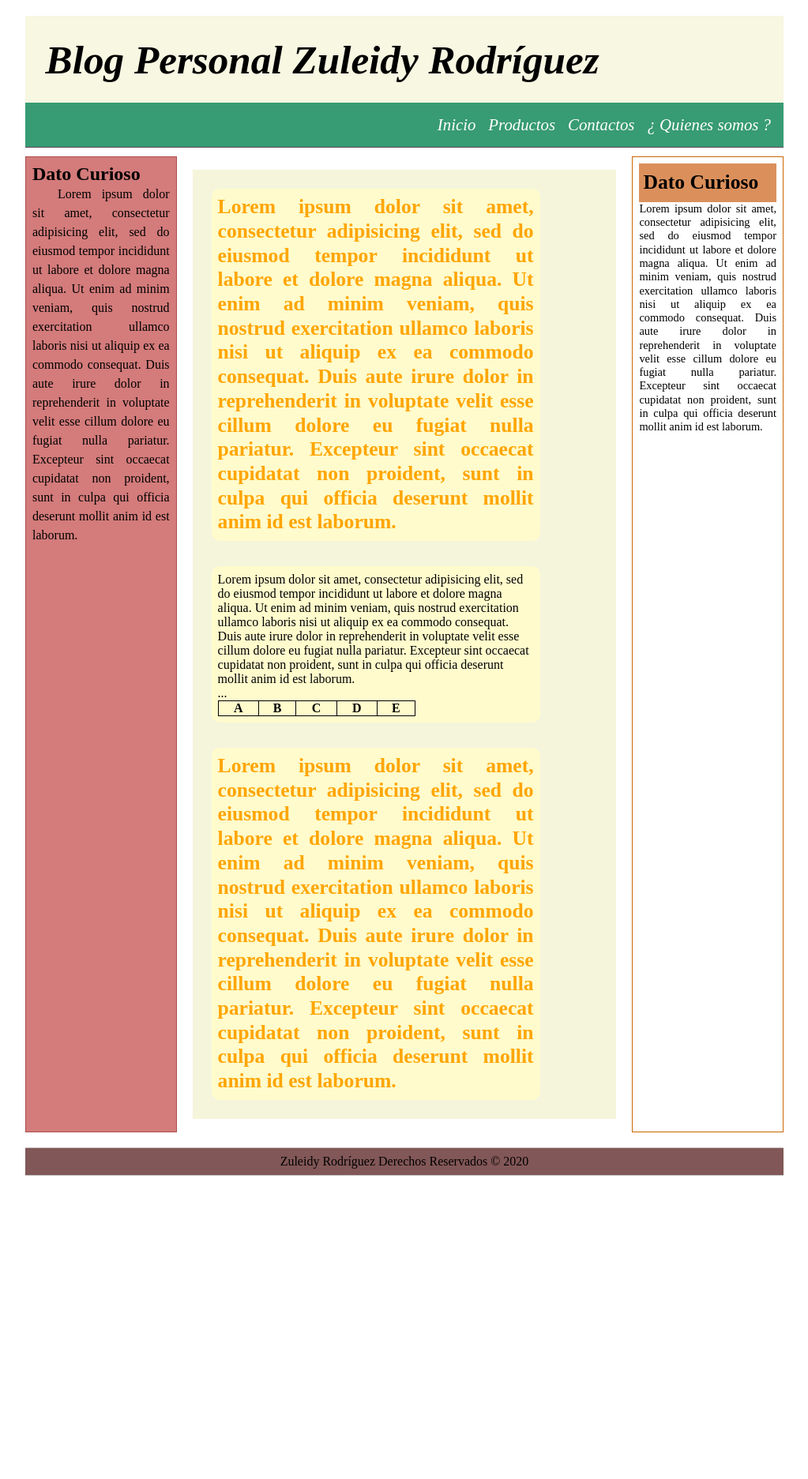
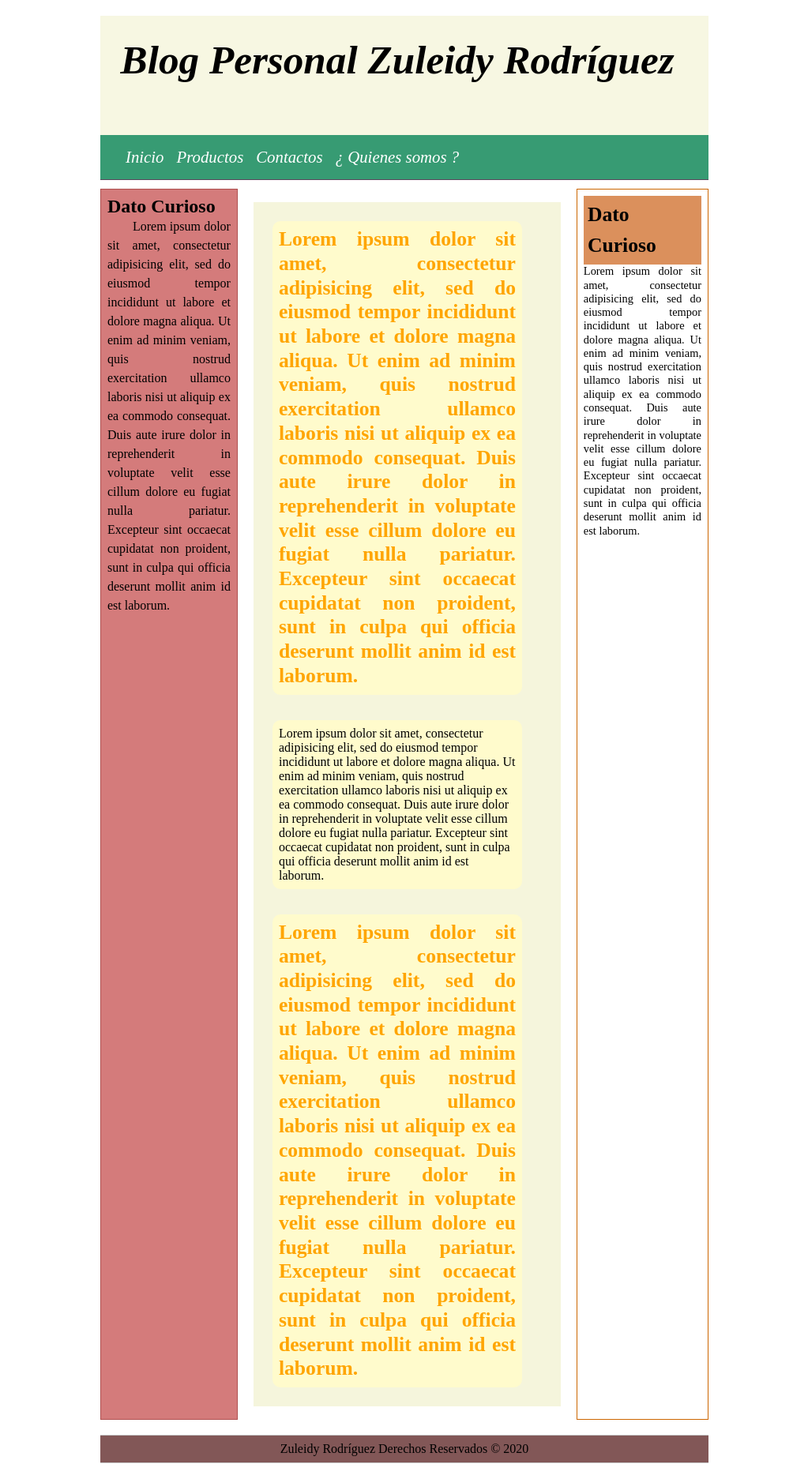
Before and after one commit to zulean1/Paginas-Web, a PHP site: page /views/blog.html in a window 1280 px wide. Shown: the whole page at 79% size, without its empty margins (128-1151 px from the left). Before the commit the page ends 1489 px from the top, so only its background shows below. Run offline with PHP 8.4, Linux system fonts and the light colour scheme; lists and menus that the app fills with data are empty.

Commit message:
Practica en blog

```diff
--- a/Blog/css/miestilo.css
+++ b/Blog/css/miestilo.css
@@ -6,25 +6,22 @@
 
 .content {
 
-	width: 960px;
+	width: 770px;
     margin: 20px auto;
     -moz-box-sizing: border-box;
     -webkit-box-sizing: border-box;
      box-sizing: border-box;
 }
 
-.cabecera{
 
-
-    padding: 1em;
-    background:#F7F7E2;
-
-}
 .cabecera{
 
 
     font-style: italic;
     font-size: 1.6em;
+    padding: 1em;
+    background:#F7F7E2;
+    height: 100px;
 
 }
 
@@ -34,7 +31,7 @@
     border-bottom: 1px solid #5C475E;
     background: #379B73;
     display: flex;
-    justify-content: flex-end;
+    justify-content: flex-start;
 
 
 }
@@ -75,7 +72,7 @@ a{
 .columna {
 
 
-    width: 220px;
+    width: 230px;
     margin: 3px auto;
     padding: 0.5em;
     background-color: #D47B7B;
@@ -92,7 +89,7 @@ a{
 
     background: beige;
     float: left;
-    width: 660px;
+    width: 550px;
     margin: 20px;
     padding: 0.5em;
 
@@ -101,7 +98,7 @@ a{
 
 
 .seccion .articulo{
-    width: 400px;
+    width: 300px;
 	display: inline-block;
 	background: #FFFBCC;
     padding: 0.5em;
@@ -171,12 +168,3 @@ text-align: justify;
 
 
 }
-
-
-.normal {
-width: 250px;
-border-collapse: collapse;
-}
-.normal th, .normal td {
-border: 1px solid #000;
-}
--- a/Blog/views/blog.html
+++ b/Blog/views/blog.html
@@ -52,17 +52,6 @@
 				proident, sunt in culpa qui officia deserunt mollit anim id est laborum.
 				</p>
 
-
-		<table class="normal" summary="Tabla genérica">
-		<tr>
-		<th scope="col">A</th>
-		<th scope="col">B</th>
-		<th scope="col">C</th>
-		<th scope="col">D</th>
-		<th scope="col">E</th>
-		</tr>
-		...
-		</table>
 			</article>
 			<article class="articulo">
 				<h4>
```
